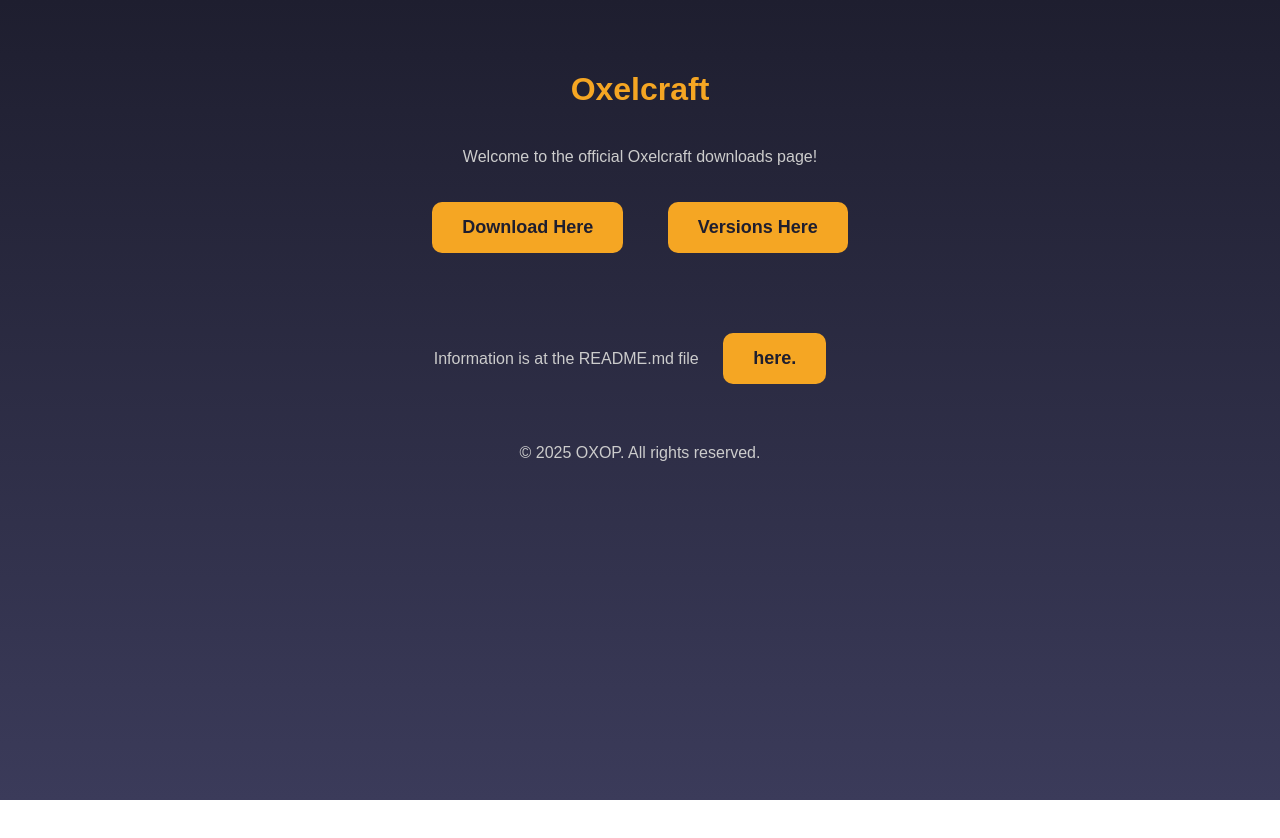
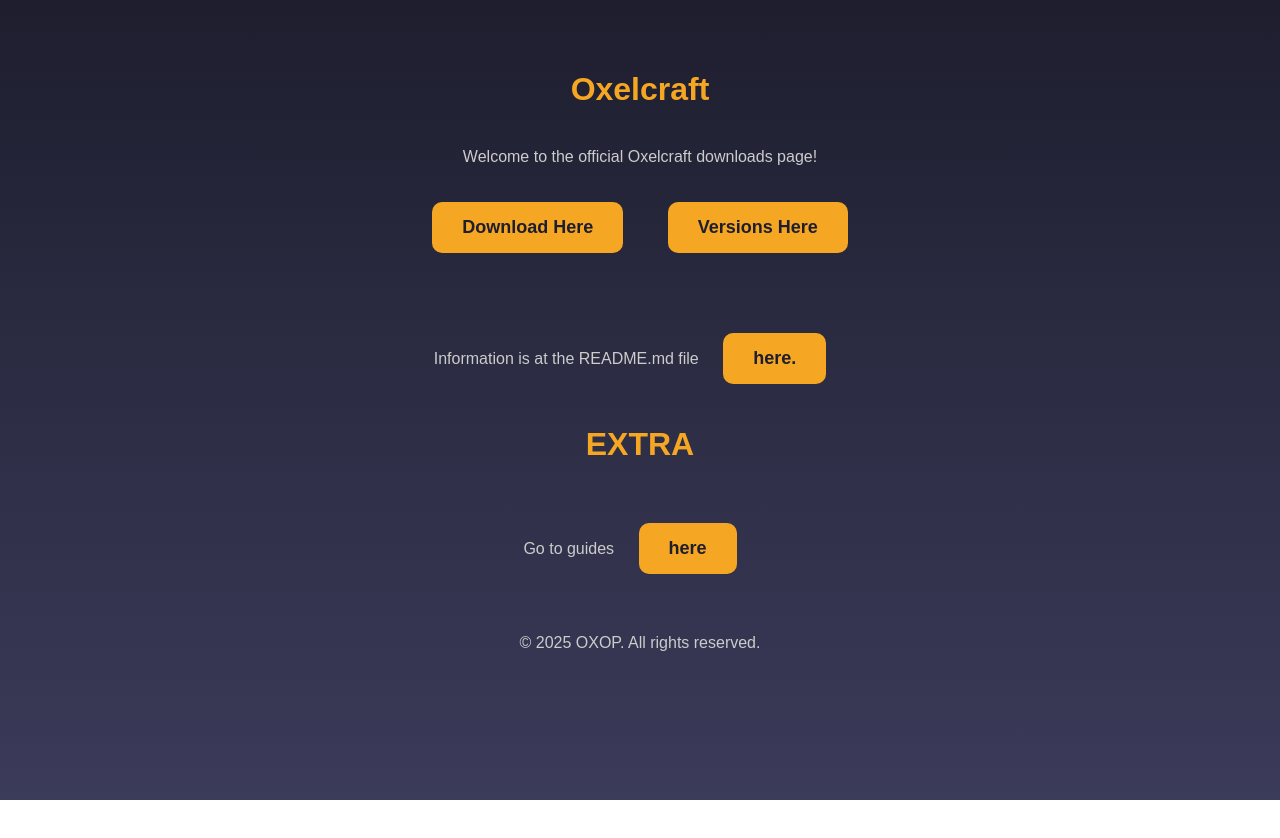
Before and after one commit to 0XOPx/oxelcraft, a plain HTML site: page index.html in a window 1280 px wide. Drawn offline with Linux system fonts and the light colour scheme.

Commit message:
Update index.html

```diff
--- a/index.html
+++ b/index.html
@@ -61,6 +61,8 @@ body {
     <a class="button" href="https://github.com/0XOPx/oxelcraft/releases" target="_blank">Download Here</a>
     <a class="button" href="https://github.com/0XOPx/oxelcraft-vault.git" target="_blank">Versions Here</a>
     <p>Information is at the README.md file <a class="button" href="https://github.com/0XOPx/oxelcraft/blob/main/README.md" target="_blank">here.</a></p>
+    <h1>EXTRA</h1>
+    <p>Go to guides <a class="button" href="https://github.com/0XOPx/oxelcraft/tree/main/guides" target="_blank">here</a></p>
 
     <p>© 2025 OXOP. All rights reserved.</p>
 </body>
```
